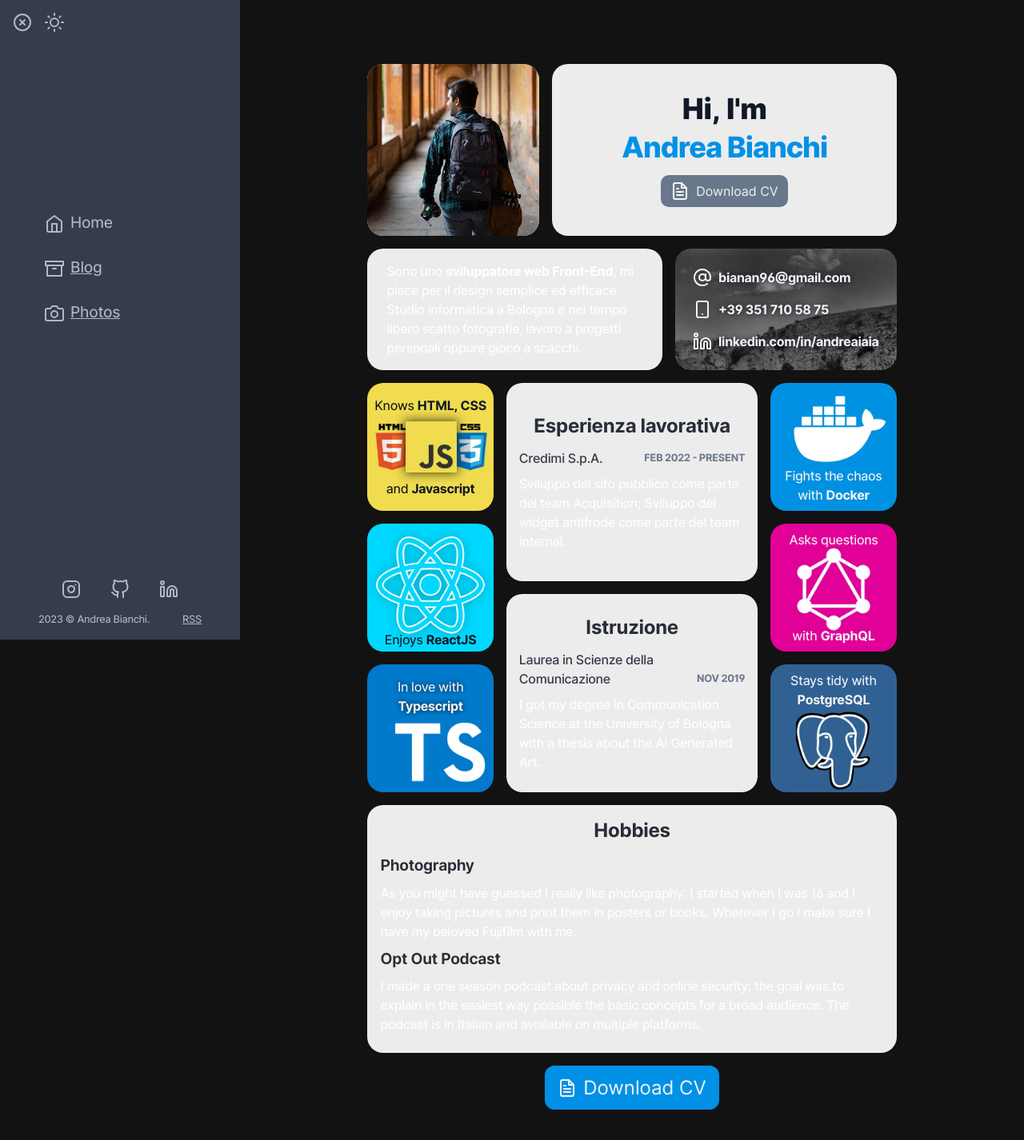
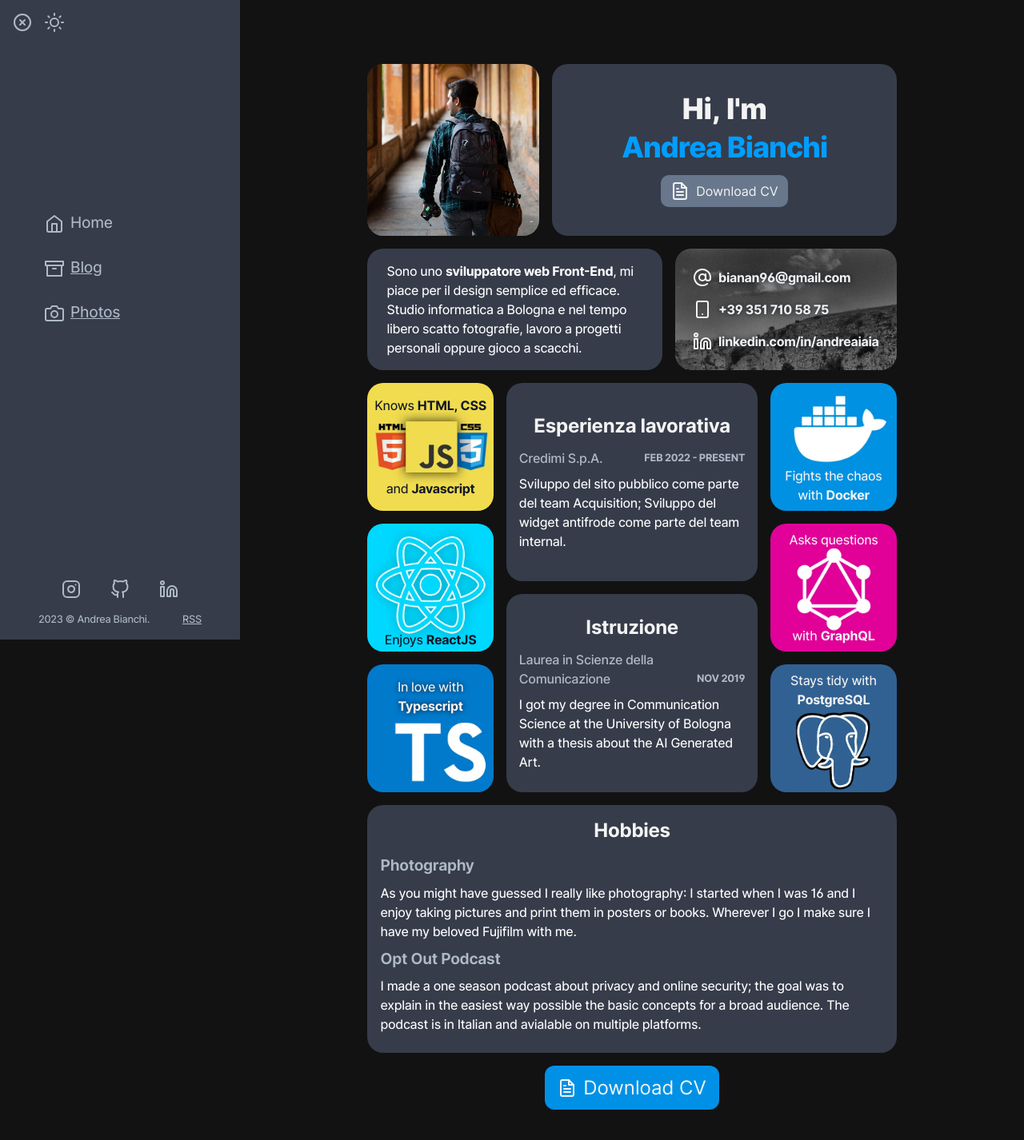
Before and after one commit to andreaiaia/blog, a Next.js app: page / in a window 1280 px wide. Shown: the top 1426 px of the page at 80% size. Built offline with nearby package versions, Linux system fonts and the light colour scheme.

Commit message:
Implements dark theme in homepage

```diff
--- a/styles/Home.module.scss
+++ b/styles/Home.module.scss
@@ -10,6 +10,10 @@ $gap: 1rem;
 
   @media print {
     margin-bottom: 0.2rem;
+  }
+
+  @include dark {
+    color: $white;
   }
 }
 
@@ -26,6 +30,14 @@ $gap: 1rem;
       float: right;
       font-size: 0.8rem;
       line-height: 24px;
+    }
+
+    @include dark {
+      color: $tone;
+
+      & > span {
+        color: $tone;
+      }
     }
   }
 }
@@ -90,6 +102,10 @@ $gap: 1rem;
   @media print {
     background-color: $tint;
   }
+
+  @include dark {
+    background-color: $shade-black;
+  }
 }
 
 .sectionTitle {
@@ -119,8 +135,13 @@ $gap: 1rem;
     font-size: 1.5rem;
     margin-bottom: 0;
   }
+
   @media print {
     margin-bottom: 0;
+  }
+
+  @include dark {
+    color: $white;
   }
 }
 .name {
@@ -133,8 +154,13 @@ $gap: 1rem;
     margin-bottom: 0;
     font-size: 2rem;
   }
+
   @media print {
     margin-bottom: 0;
+  }
+
+  @include dark {
+    color: $frenchblue-tint;
   }
 }
 .download {
@@ -351,6 +377,12 @@ $gap: 1rem;
       margin-bottom: 0.2rem;
     }
   }
+
+  @include dark {
+    & > h3 {
+      color: $tone;
+    }
+  }
 }
 
 .downloadBig {
```
